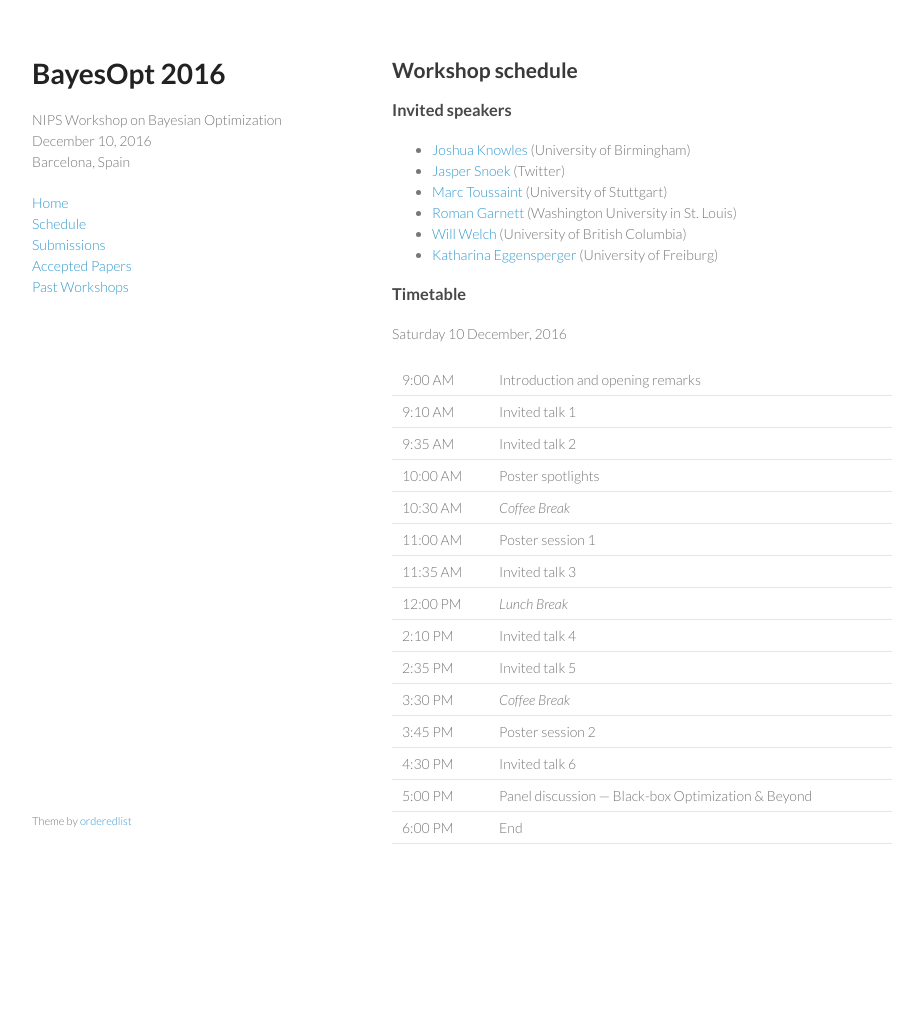
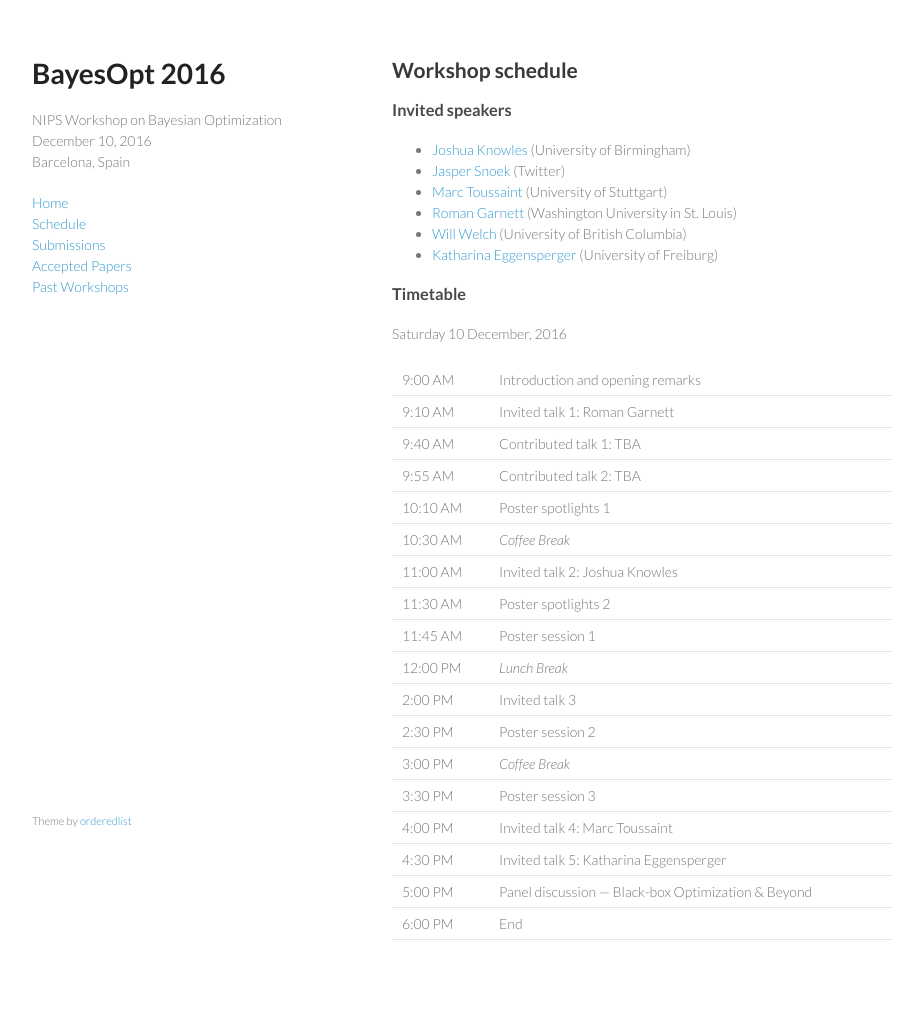
Before and after one commit to bayesopt/bayesopt.github.io, a Jekyll site: the page built from schedule.md, in a window 1280 px wide. Shown: the whole page, without its empty margins (178-1101 px from the left). Built offline with Jekyll 4.4.1, drawn with Linux system fonts in a browser that asks for light colours; before the commit the page ends 914 px from its top, so only the background shows below that.

Commit message:
Update schedule.

```diff
--- a/schedule.md
+++ b/schedule.md
@@ -21,17 +21,20 @@ Saturday 10 December, 2016
 
 | --------:| ---------------------------------------------------
 |  9:00 AM | Introduction and opening remarks
-|  9:10 AM | Invited talk 1
-|  9:35 AM | Invited talk 2
-| 10:00 AM | Poster spotlights
+|  9:10 AM | Invited talk 1: Roman Garnett
+|  9:40 AM | Contributed talk 1: TBA
+|  9:55 AM | Contributed talk 2: TBA
+| 10:10 AM | Poster spotlights 1
 | 10:30 AM | *Coffee Break*
-| 11:00 AM | Poster session 1
-| 11:35 AM | Invited talk 3
+| 11:00 AM | Invited talk 2: Joshua Knowles
+| 11:30 AM | Poster spotlights 2
+| 11:45 AM | Poster session 1
 | 12:00 PM | *Lunch Break*
-|  2:10 PM | Invited talk 4
-|  2:35 PM | Invited talk 5
-|  3:30 PM | *Coffee Break*
-|  3:45 PM | Poster session 2
-|  4:30 PM | Invited talk 6
+|  2:00 PM | Invited talk 3
+|  2:30 PM | Poster session 2
+|  3:00 PM | *Coffee Break*
+|  3:30 PM | Poster session 3
+|  4:00 PM | Invited talk 4: Marc Toussaint
+|  4:30 PM | Invited talk 5: Katharina Eggensperger
 |  5:00 PM | Panel discussion &mdash; Black-box Optimization & Beyond
 |  6:00 PM | End
```
